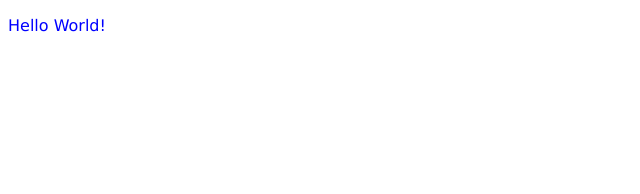
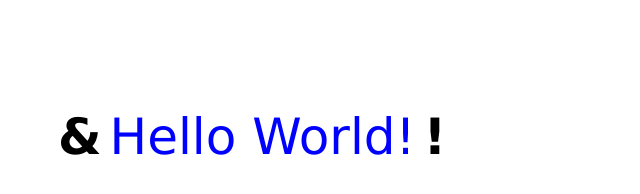
Before and after one commit to JadhavPPriyanka/CSS-BASICS, a plain HTML site: page specificity.html in a window 1280 px wide. Shown: the whole page, without its empty margins (0-640 px from the left). Drawn offline with Linux system fonts and the light colour scheme.

Commit message:
fixed bugs

```diff
--- a/specificity.html
+++ b/specificity.html
@@ -8,12 +8,14 @@
     <style>
         body{
             font-family: Verdana, Geneva, Tahoma, sans-serif;
+            font-size: 50px;
+            padding: 50px;
         }
         #demo {color: blue;}
         .test {color: green;}
         p {color: red;}
 
-        /* .test::after{
+        .test::after{
             content: "!";
             color: black;
             font-weight: bold;
@@ -21,11 +23,11 @@
         }
         .test::before{
             margin-right: 8px;
-            content: "!";
+            content: "&";
             color: black;
             font-weight: bold;
 
-        } */
+        }
       </style>
 </head>
 <body>
```
